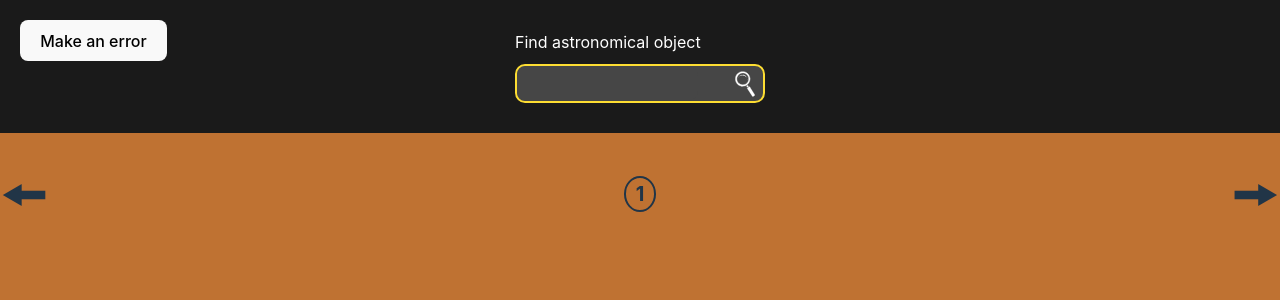
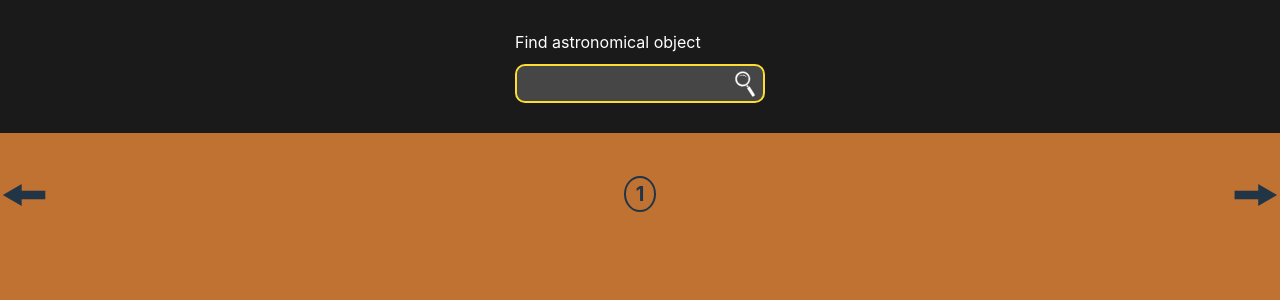
Before and after one commit to lustrochka/rss-react, a React (Vite) app: page / in a window 1280 px wide. Shown: the top 300 px of the page. Built offline with nearby package versions, Linux system fonts and the light colour scheme; no server answers.

Commit message:
refactor: remove error button

```diff
--- a/src/components/page.tsx
+++ b/src/components/page.tsx
@@ -1,24 +1,18 @@
 import { Search } from './search';
 import { CardList } from './cardList';
 import Pagination from './pagination';
-import '../App.scss';
-import { useState, useEffect } from 'react';
 import { useSearchParams } from 'react-router-dom';
 import Flyout from './flyout/flyout';
 import { useSelector } from 'react-redux';
 import { RootState } from '../store/store';
 import { Loader } from './loader';
+import '../App.scss';
 
 export function Page() {
   const [searchParams, setSearchParams] = useSearchParams();
-  const [error, setError] = useState(false);
   const isLoading: boolean = useSelector(
     (state: RootState) => state.isLoading.isLoading
   );
-
-  useEffect(() => {
-    if (error) throw new Error('This is an error');
-  }, [error]);
 
   const changeUrl = () => {
     if (searchParams.get('details')) {
@@ -31,14 +25,6 @@ export function Page() {
     <>
       <div className="main-page" onClick={changeUrl}>
         <div className="top-section">
-          <button
-            className="error-button"
-            onClick={() => {
-              setError(true);
-            }}
-          >
-            Make an error
-          </button>
           <Search />
         </div>
         <div className="bottom-section">
```
